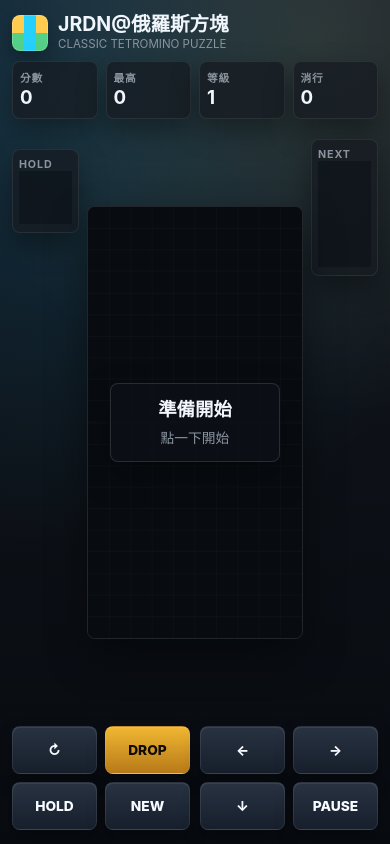
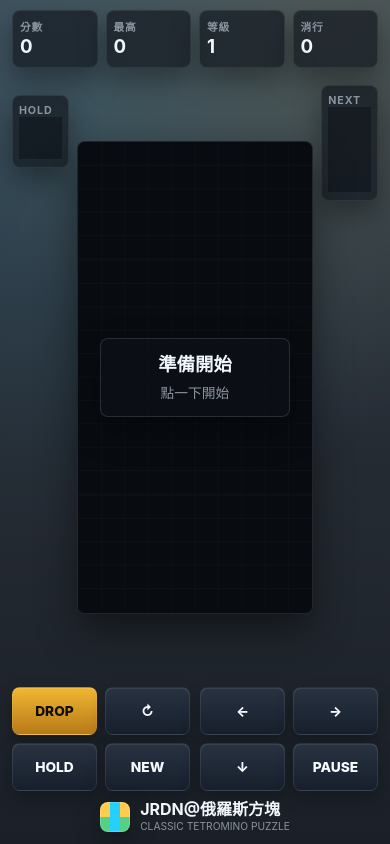
Before and after one commit to xier9/Tetris, a plain HTML site: page index.html in a window 390 px wide. Drawn offline with Linux system fonts and the light colour scheme.

Commit message:
Refine mobile game layout

```diff
--- a/index.html
+++ b/index.html
@@ -11,19 +11,11 @@
     <link rel="manifest" href="manifest.webmanifest" />
     <link rel="apple-touch-icon" href="icons/icon.svg" />
     <link rel="icon" href="icons/icon.svg" type="image/svg+xml" />
-    <link rel="stylesheet" href="styles.css?v=6" />
+    <link rel="stylesheet" href="styles.css?v=7" />
   </head>
   <body>
     <main class="app" aria-label="方塊下落遊戲">
       <section class="hud" aria-label="遊戲資訊">
-        <div class="brand">
-          <span class="brand-mark" aria-hidden="true"></span>
-          <div>
-            <h1>JRDN@俄羅斯方塊</h1>
-            <p>Classic tetromino puzzle</p>
-          </div>
-        </div>
-
         <div class="stats-grid" aria-live="polite">
           <div class="stat">
             <span>分數</span>
@@ -69,8 +61,8 @@
 
       <section class="controls" aria-label="觸控操作">
         <div class="control-bank function-bank" aria-label="左手功能鍵">
+          <button class="control tall" id="dropBtn" type="button" aria-label="瞬間落下">DROP</button>
           <button class="control" id="rotateBtn" type="button" aria-label="旋轉">↻</button>
-          <button class="control tall" id="dropBtn" type="button" aria-label="瞬間落下">DROP</button>
           <button class="control" id="holdBtn" type="button" aria-label="保留">HOLD</button>
           <button class="control" id="restartBtn" type="button" aria-label="重新開始">NEW</button>
         </div>
@@ -81,8 +73,16 @@
           <button class="control" id="pauseBtn" type="button" aria-label="暫停">PAUSE</button>
         </div>
       </section>
+
+      <footer class="brand footer-brand" aria-label="遊戲名稱">
+        <span class="brand-mark" aria-hidden="true"></span>
+        <div>
+          <h1>JRDN@俄羅斯方塊</h1>
+          <p>Classic tetromino puzzle</p>
+        </div>
+      </footer>
     </main>
 
-    <script src="app.js?v=6" defer></script>
+    <script src="app.js?v=7" defer></script>
   </body>
 </html>
--- a/styles.css
+++ b/styles.css
@@ -1,6 +1,6 @@
 :root {
   color-scheme: dark;
-  --bg: #0d1117;
+  --bg: #252b33;
   --panel: #161b22;
   --panel-2: #1f2937;
   --line: #30363d;
@@ -27,9 +27,9 @@ body {
   margin: 0;
   overflow-x: hidden;
   background:
-    radial-gradient(circle at 18% 12%, rgba(37, 208, 255, 0.14), transparent 28rem),
-    radial-gradient(circle at 82% 4%, rgba(255, 204, 77, 0.12), transparent 24rem),
-    linear-gradient(180deg, #111827 0%, var(--bg) 52%, #080b10 100%);
+    radial-gradient(circle at 18% 12%, rgba(37, 208, 255, 0.1), transparent 28rem),
+    radial-gradient(circle at 82% 4%, rgba(255, 204, 77, 0.1), transparent 24rem),
+    linear-gradient(180deg, #3d4652 0%, var(--bg) 54%, #1b2028 100%);
   color: var(--text);
   touch-action: manipulation;
   -webkit-font-smoothing: antialiased;
@@ -48,15 +48,14 @@ button {
   width: min(100vw, 520px);
   min-height: 100dvh;
   margin: 0 auto;
-  padding: calc(14px + env(safe-area-inset-top)) 12px calc(14px + env(safe-area-inset-bottom));
+  padding: calc(10px + env(safe-area-inset-top)) 12px calc(10px + env(safe-area-inset-bottom));
   display: grid;
-  grid-template-rows: auto minmax(0, 1fr) auto;
-  gap: 12px;
+  grid-template-rows: auto minmax(0, 1fr) auto auto;
+  gap: 9px;
 }
 
 .hud {
-  display: grid;
-  gap: 10px;
+  display: block;
 }
 
 .brand {
@@ -65,9 +64,15 @@ button {
   gap: 10px;
 }
 
+.footer-brand {
+  justify-content: center;
+  min-height: 34px;
+  padding-bottom: 1px;
+}
+
 .brand-mark {
-  width: 36px;
-  height: 36px;
+  width: 30px;
+  height: 30px;
   border-radius: 8px;
   background:
     linear-gradient(90deg, transparent 0 33%, #25d0ff 33% 66%, transparent 66%),
@@ -81,7 +86,7 @@ p {
 }
 
 h1 {
-  font-size: 1.22rem;
+  font-size: 1rem;
   line-height: 1.1;
   letter-spacing: 0;
 }
@@ -89,7 +94,7 @@ h1 {
 .brand p {
   margin-top: 2px;
   color: var(--muted);
-  font-size: 0.72rem;
+  font-size: 0.64rem;
   letter-spacing: 0;
   text-transform: uppercase;
 }
@@ -103,7 +108,7 @@ h1 {
 .stat,
 .side-panel {
   border: 1px solid rgba(255, 255, 255, 0.08);
-  background: rgba(22, 27, 34, 0.78);
+  background: rgba(22, 27, 34, 0.72);
   box-shadow: 0 12px 28px var(--shadow);
 }
 
@@ -136,7 +141,7 @@ h1 {
 .play-shell {
   min-height: 0;
   display: grid;
-  grid-template-columns: minmax(54px, 0.31fr) minmax(0, 1fr) minmax(54px, 0.31fr);
+  grid-template-columns: minmax(48px, 0.24fr) minmax(0, 1fr) minmax(48px, 0.24fr);
   align-items: center;
   gap: 8px;
 }
@@ -165,7 +170,7 @@ h1 {
 
 .board-frame {
   position: relative;
-  width: min(100%, calc((100dvh - 238px - env(safe-area-inset-top) - env(safe-area-inset-bottom)) / 2));
+  width: min(100%, calc((100dvh - 212px - env(safe-area-inset-top) - env(safe-area-inset-bottom)) / 2));
   aspect-ratio: 1 / 2;
   justify-self: center;
   border-radius: 8px;
@@ -331,7 +336,7 @@ h1 {
   }
 
   .board-frame {
-    width: min(100%, calc((100dvh - 206px - env(safe-area-inset-top) - env(safe-area-inset-bottom)) / 2));
+    width: min(100%, calc((100dvh - 184px - env(safe-area-inset-top) - env(safe-area-inset-bottom)) / 2));
   }
 
   .control-bank {
--- a/sw.js
+++ b/sw.js
@@ -1,9 +1,9 @@
-const CACHE_NAME = "tetromino-pocket-v6";
+const CACHE_NAME = "tetromino-pocket-v7";
 const ASSETS = [
   "./",
   "index.html",
-  "styles.css?v=6",
-  "app.js?v=6",
+  "styles.css?v=7",
+  "app.js?v=7",
   "manifest.webmanifest",
   "icons/icon.svg",
 ];
```
Also changed, not shown: 1 other file.
